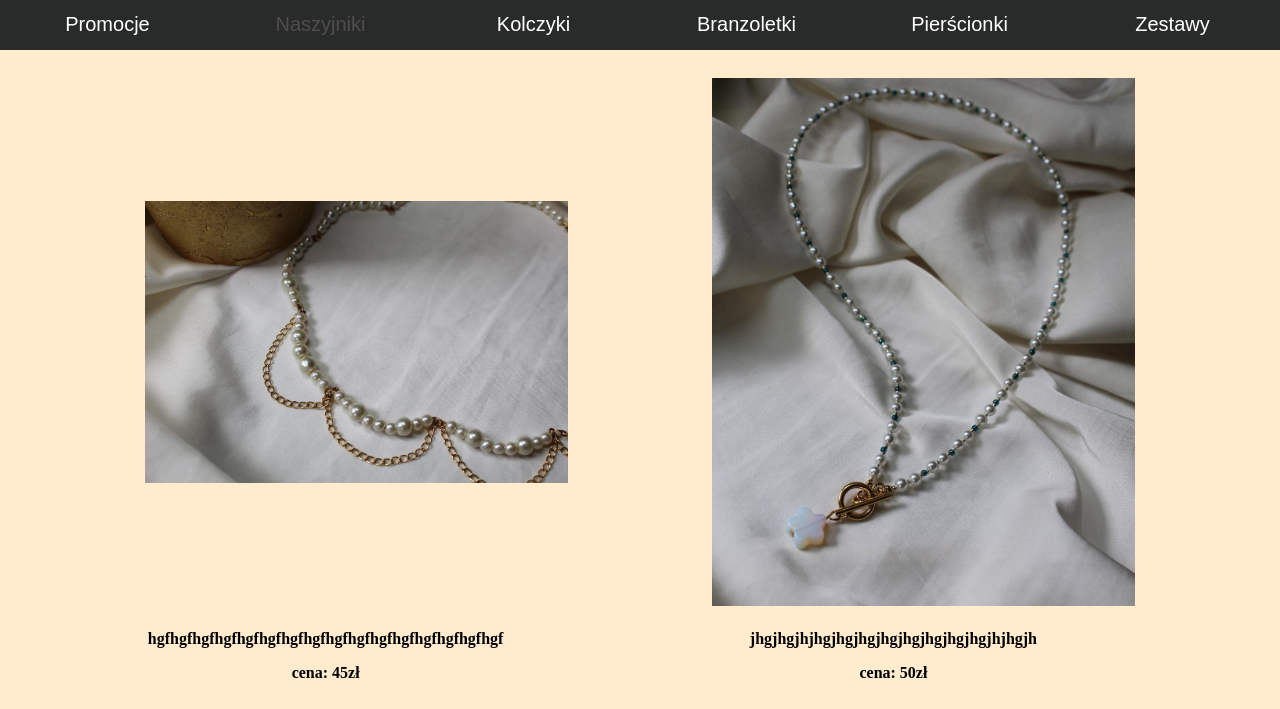
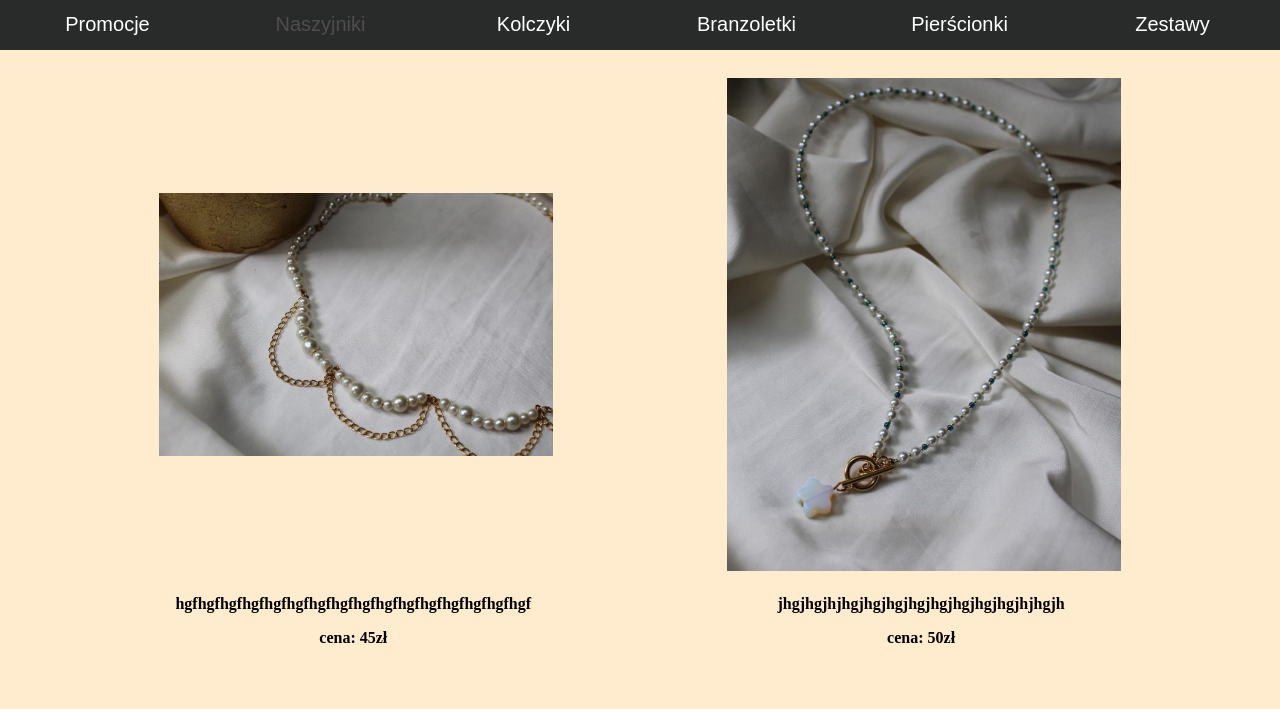
Before and after one commit to Ozomo/mery-made, a plain HTML site: page przedmioty/naszyjniki/index.html in a window 1280 px wide. Shown: the part 140-849 px from the top of the page. After the commit the page ends 814 px from the top, so only its background shows below. Drawn offline with Linux system fonts and the light colour scheme.

Commit message:
Update przedmioty.css

```diff
--- a/przedmioty/przedmioty.css
+++ b/przedmioty/przedmioty.css
@@ -94,7 +94,7 @@ table {
     font-size: 20px;
 }
 .OnSale img {
-    width: 75%;
+    width: 70%;
     height: auto;
 }
 .OnSale table {
@@ -103,7 +103,7 @@ table {
     padding-top: 25px;
 }
 .OnSale p {
-    margin-left: 40px;
+    margin-left: 12%;
     word-break: break-all;
     width: 75%;
     text-align: center;
```
